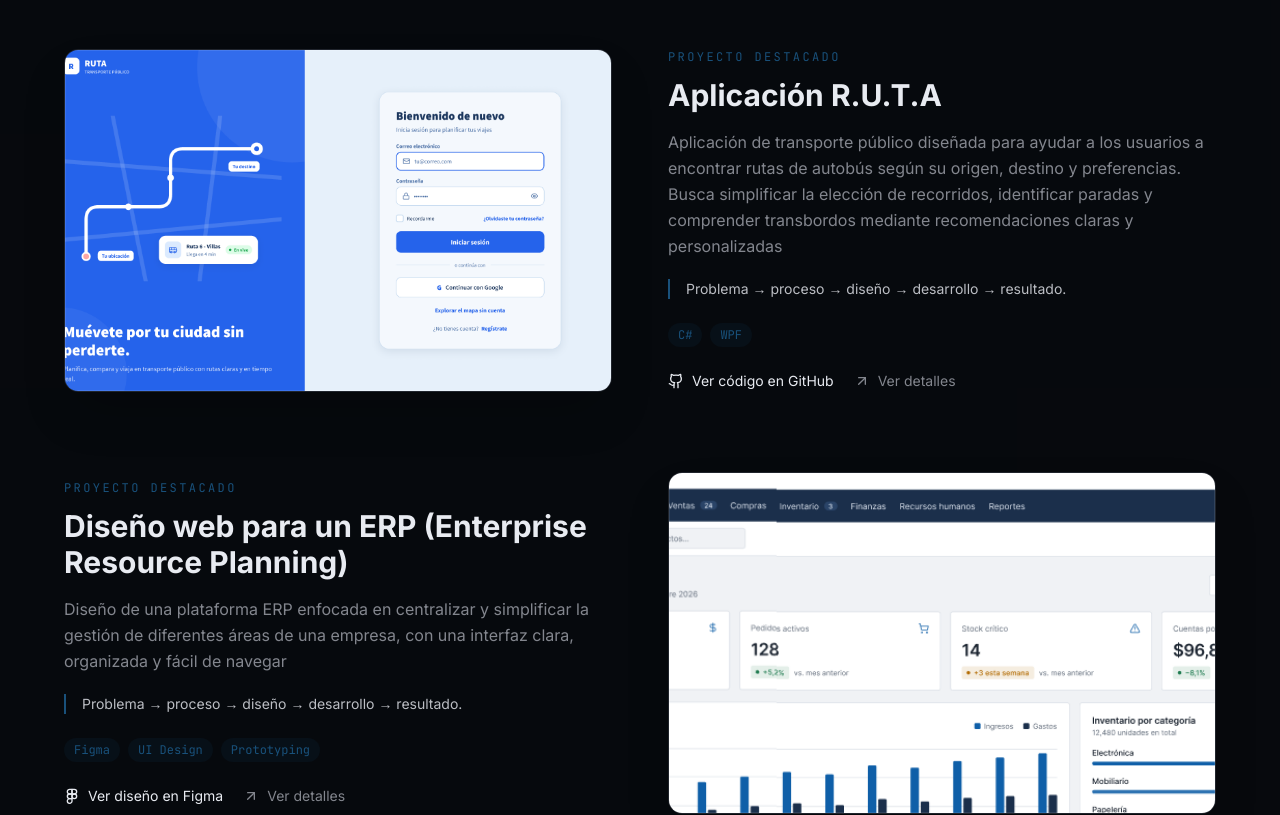
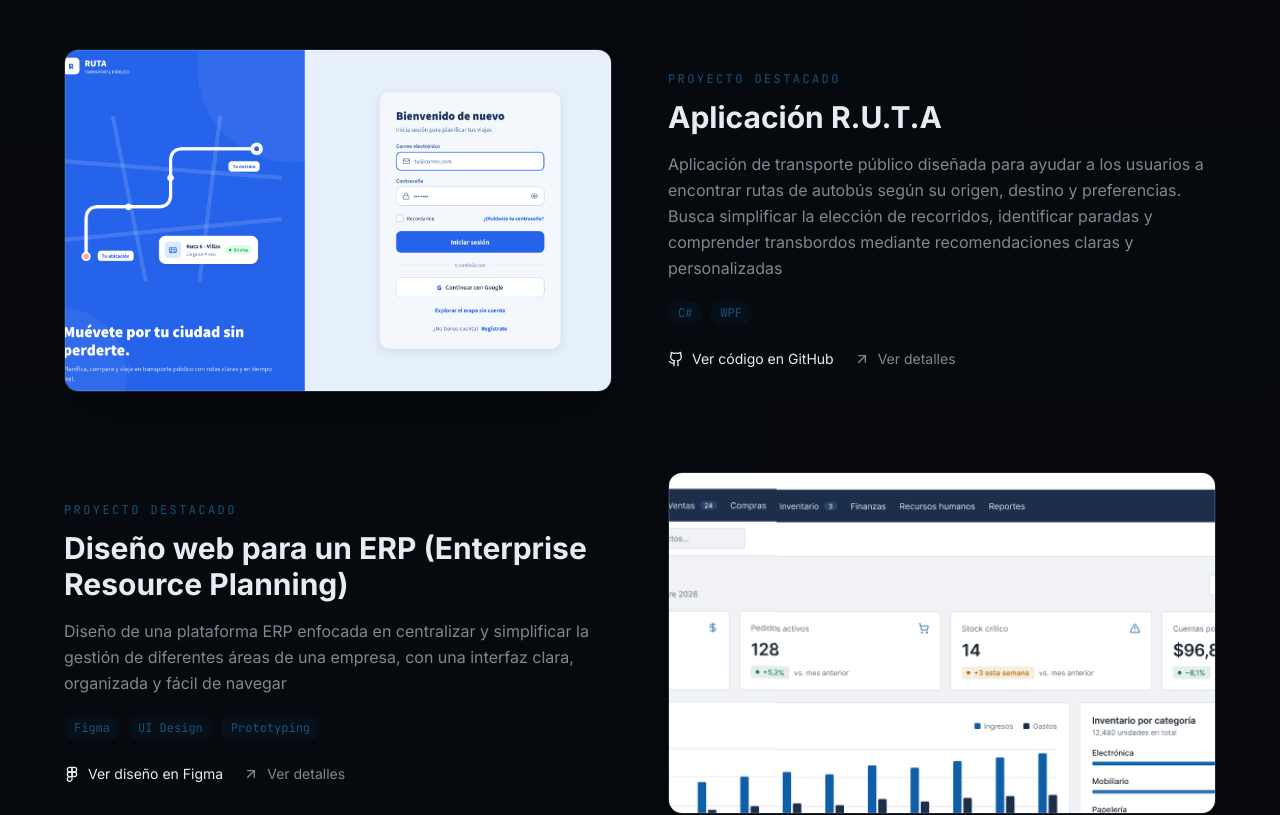
Before and after one commit to Adrixc27/portfolio-, a Next.js app: page / in a window 1280 px wide. Shown: the part 1645-2460 px from the top of the page. Built offline with nearby package versions, Linux system fonts and the light colour scheme.

Commit message:
Remove default case study text

```diff
--- a/components/portfolio/projects.tsx
+++ b/components/portfolio/projects.tsx
@@ -41,7 +41,7 @@ export function Projects() {
     <h2 className="text-2xl font-bold text-foreground mb-12 flex items-center gap-4"><span className="text-primary font-mono text-lg">{t.projects.sectionNumber}</span>{t.projects.sectionTitle}<span className="h-px bg-border flex-1 max-w-xs" /></h2>
     <div className="space-y-20 mb-24">{t.projects.featured.map((project, index) => { const meta = featuredMeta[index]; return <article key={project.title} className="grid lg:grid-cols-2 gap-8 lg:gap-14 items-center">
       <div className={`relative aspect-[16/10] rounded-xl overflow-hidden border border-border shadow-2xl ${index % 2 ? "lg:order-2" : ""}`}><ProjectVisual kind={meta.kind} image={meta.image} imageAlt={meta.imageAlt ?? project.title} /><div className="absolute inset-0 ring-1 ring-inset ring-white/10" /></div>
-      <div className={index % 2 ? "lg:order-1" : ""}><p className="text-primary font-mono text-xs uppercase tracking-[.2em] mb-3">{t.projects.featuredLabel}</p><h3 className="text-3xl font-bold text-foreground mb-4">{project.title}</h3><p className="text-muted-foreground leading-relaxed mb-5">{project.description}</p><p className="text-sm text-foreground/80 border-l-2 border-primary pl-4 mb-6">{(project as { caseStudy?: string }).caseStudy ?? t.projects.caseStudyDefault}</p><div className="flex flex-wrap gap-2 mb-6">{meta.technologies.map((tech) => <span key={tech} className="px-2.5 py-1 rounded-full bg-primary/10 text-primary text-xs font-mono">{tech}</span>)}</div><div className="flex gap-5">{meta.kind === "code" ? <Link href={meta.github} target="_blank" rel="noopener noreferrer" className="inline-flex items-center gap-2 text-sm text-foreground hover:text-primary"><Github className="h-4 w-4" />{t.projects.githubLabel}</Link> : <Link href={meta.live} target="_blank" rel="noopener noreferrer" className="inline-flex items-center gap-2 text-sm text-foreground hover:text-primary"><Figma className="h-4 w-4" />{t.projects.viewDesign}</Link>}<Link href={meta.live} target="_blank" rel="noopener noreferrer" className="inline-flex items-center gap-2 text-sm text-muted-foreground hover:text-primary"><ArrowUpRight className="h-4 w-4" />{t.projects.caseStudyLabel}</Link></div></div>
+      <div className={index % 2 ? "lg:order-1" : ""}><p className="text-primary font-mono text-xs uppercase tracking-[.2em] mb-3">{t.projects.featuredLabel}</p><h3 className="text-3xl font-bold text-foreground mb-4">{project.title}</h3><p className="text-muted-foreground leading-relaxed mb-5">{project.description}</p><div className="flex flex-wrap gap-2 mb-6">{meta.technologies.map((tech) => <span key={tech} className="px-2.5 py-1 rounded-full bg-primary/10 text-primary text-xs font-mono">{tech}</span>)}</div><div className="flex gap-5">{meta.kind === "code" ? <Link href={meta.github} target="_blank" rel="noopener noreferrer" className="inline-flex items-center gap-2 text-sm text-foreground hover:text-primary"><Github className="h-4 w-4" />{t.projects.githubLabel}</Link> : <Link href={meta.live} target="_blank" rel="noopener noreferrer" className="inline-flex items-center gap-2 text-sm text-foreground hover:text-primary"><Figma className="h-4 w-4" />{t.projects.viewDesign}</Link>}<Link href={meta.live} target="_blank" rel="noopener noreferrer" className="inline-flex items-center gap-2 text-sm text-muted-foreground hover:text-primary"><ArrowUpRight className="h-4 w-4" />{t.projects.caseStudyLabel}</Link></div></div>
     </article>})}</div>
     <h3 className="text-xl font-bold text-foreground text-center mb-8">{t.projects.otherTitle}</h3><div className="grid sm:grid-cols-2 lg:grid-cols-3 gap-5">{t.projects.other.map((project, index) => { const meta = otherMeta[index]; return <article key={project.title} className="group overflow-hidden rounded-xl border border-border bg-card hover:-translate-y-1 transition-transform"><div className="h-40 overflow-hidden"><ProjectVisual kind={meta.kind} image={meta.image} imageAlt={meta.imageAlt ?? project.title} compact /></div><div className="p-5"><div className="flex items-center justify-between mb-4"><span className="text-xs uppercase tracking-wider text-primary font-mono">{meta.kind === "figma" ? "Figma" : "Web"}</span><Link href={meta.live} target="_blank" rel="noopener noreferrer" aria-label={t.projects.liveLabel} className="text-muted-foreground hover:text-primary"><ExternalLink className="h-4 w-4" /></Link></div><h4 className="text-foreground font-medium mb-2 group-hover:text-primary transition-colors">{project.title}</h4><p className="text-muted-foreground text-sm leading-relaxed mb-4">{project.description}</p><div className="flex flex-wrap gap-2">{meta.technologies.map((tech) => <span key={tech} className="text-muted-foreground text-xs font-mono">{tech}</span>)}</div></div></article>})}</div>
   </div></section>
```
